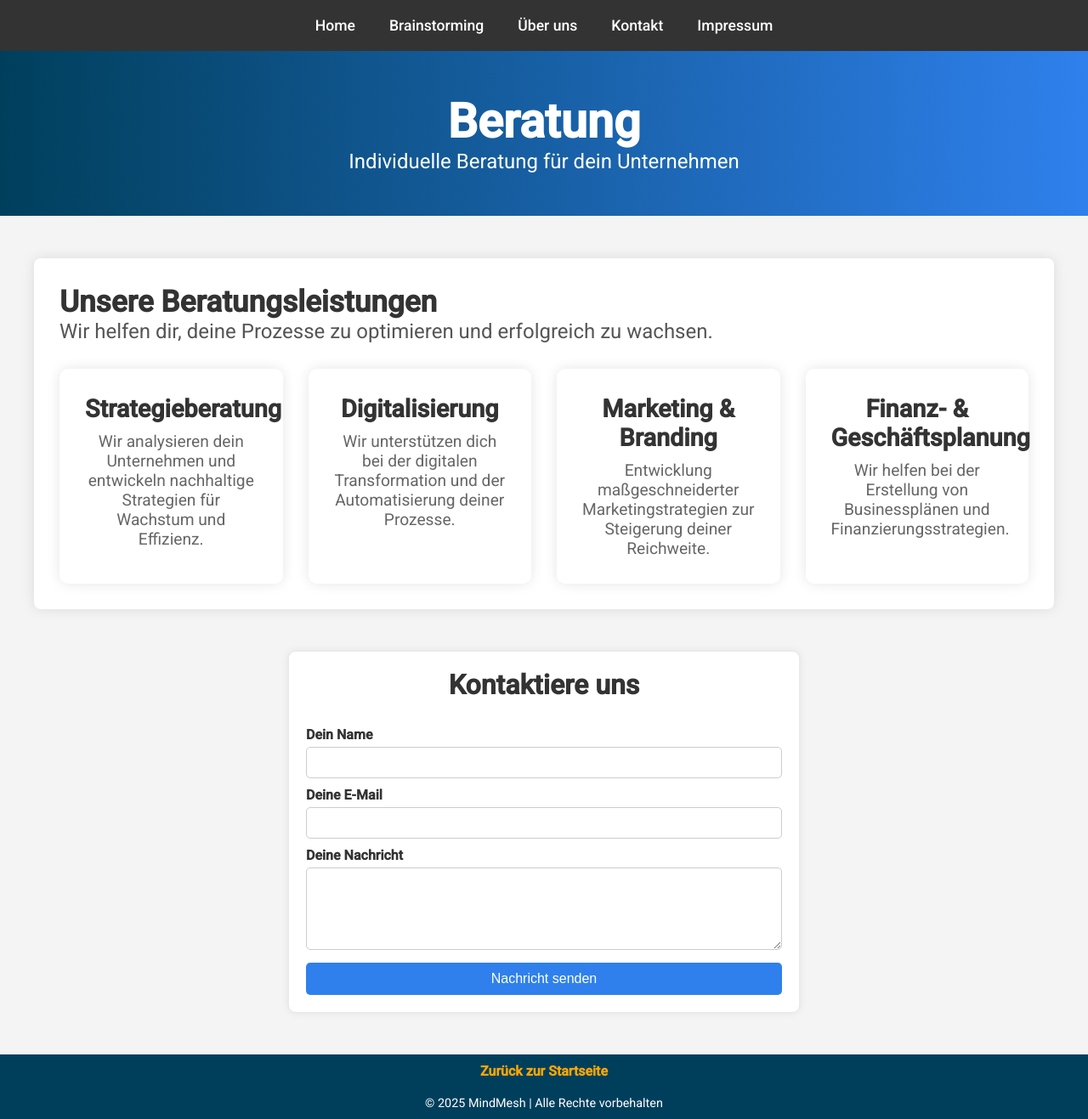
After one commit to MKdev203/E-Business-MindMesh, a Flask app: page /beratung in a window 1280 px wide. The commit adds this page. Shown: the whole page at 85% size. Run offline with Flask 3, Linux system fonts and the light colour scheme.

Commit message:
Beratungsseite implementiert

```diff
--- a/app.py
+++ b/app.py
@@ -52,5 +52,9 @@ def kontakt():
 def impressum():
     return render_template('impressum.html')
 
+@app.route('/beratung')
+def beratung():
+    return render_template('beratung.html')
+
 if __name__ == '__main__':
     app.run(debug=True)
--- /dev/null
+++ b/static/beratung.css
@@ -0,0 +1,181 @@
+/* Allgemeine Stile */
+body {
+    font-family: 'Roboto', sans-serif;
+    margin: 0;
+    padding: 0;
+    background-color: #f4f4f4;
+    color: #333;
+}
+
+/* Navigation */
+nav {
+    background-color: #222;
+    padding: 15px;
+    position: fixed;
+    z-index: 10;
+}
+nav ul {
+    list-style: none;
+    margin: 0;
+    padding: 0;
+    display: flex;
+    justify-content: center;
+}
+nav ul li {
+    margin: 0 15px;
+}
+nav ul li a {
+    color: white;
+    text-decoration: none;
+    font-weight: 500;
+}
+nav ul li a:hover {
+    text-decoration: underline;
+}
+
+/* Hero Section */
+.hero {
+    background: linear-gradient(90deg, #003f5c, #2f80ed);
+    color: white;
+    text-align: center;
+    padding: 50px 20px;
+    margin-top: 60px;
+}
+.hero h1 {
+    font-size: 3.5em;
+    margin: 0;
+    font-weight: bold;
+}
+.hero p {
+    font-size: 1.5em;
+}
+
+/* Container für Inhalte */
+.container {
+    max-width: 1200px;
+    margin: 50px auto;
+    padding: 30px;
+    background: white;
+    border-radius: 8px;
+    box-shadow: 0 0 15px rgba(0, 0, 0, 0.1);
+}
+
+.container h2 {
+    font-size: 2.2em;
+    font-weight: bold;
+    text-align: left;
+}
+.container .description {
+    font-size: 1.5em;
+    text-align: left;
+    color: #555;
+}
+
+/* Beratungsleistungen */
+.services {
+    display: grid;
+    grid-template-columns: repeat(auto-fit, minmax(250px, 1fr));
+    gap: 30px;
+    margin-top: 30px;
+}
+.service-box {
+    background: #fff;
+    padding: 30px;
+    border-radius: 10px;
+    box-shadow: 0 0 15px rgba(0, 0, 0, 0.1);
+    text-align: center;
+    font-size: 1.2em;
+}
+
+.service-box:hover {
+    transform: translateY(-10px);
+    box-shadow: 0 10px 20px rgba(0, 0, 0, 0.1);
+}
+
+.service-box h3 {
+    font-size: 1.5em;
+    margin-bottom: 10px;
+}
+.service-box p {
+    font-size: 1em;
+    color: #666;
+}
+
+/* Kontaktformular */
+.contact-form {
+    max-width: 600px;
+    margin: 50px auto;
+    padding: 20px;
+    background: white;
+    border-radius: 8px;
+    box-shadow: 0 0 10px rgba(0, 0, 0, 0.1);
+}
+.contact-form h2 {
+    text-align: center;
+    font-size: 2em;
+    margin-bottom: 20px;
+}
+.contact-form form {
+    display: flex;
+    flex-direction: column;
+}
+.contact-form label {
+    margin-top: 10px;
+    font-weight: bold;
+}
+.contact-form input,
+.contact-form textarea {
+    width: 100%;
+    padding: 10px;
+    margin-top: 5px;
+    border: 1px solid #ccc;
+    border-radius: 5px;
+}
+.contact-form button {
+    margin-top: 15px;
+    padding: 10px;
+    background: #2f80ed;
+    color: white;
+    border: none;
+    cursor: pointer;
+    border-radius: 5px;
+    font-size: 1em;
+}
+.contact-form button:hover {
+    background: #0056b3;
+}
+
+/* Container für beide Footer */
+.footer-container {
+    display: flex;
+    flex-direction: column;
+    margin-top: auto;
+}
+
+/* Footer: Zurück zur Startseite */
+.footer-top {
+    background-color: #003f5c;
+    color: #ffa600;
+    text-align: center;
+    padding: 10px 0;
+    margin-top: auto;
+}
+
+.footer-top .back-link {
+    color: #ffa600;
+    text-decoration: none;
+    font-weight: bold;
+}
+
+.footer-top .back-link:hover {
+    text-decoration: underline;
+}
+
+/* Footer: Copyright Hinweis */
+.footer-bottom {
+    background-color: #003f5c;
+    color: white;
+    text-align: center;
+    padding: 10px 0;
+    font-size: 0.9rem;
+}
--- /dev/null
+++ b/templates/beratung.html
@@ -0,0 +1,75 @@
+<!DOCTYPE html>
+<html lang="de">
+<head>
+    <meta charset="UTF-8">
+    <meta name="viewport" content="width=device-width, initial-scale=1.0">
+    <title>Beratung</title>
+    <link rel="stylesheet" href="{{ url_for('static', filename='beratung.css') }}">
+
+    <link rel="stylesheet" href="{{ url_for('static', filename='css/nav.css') }}">
+    <link href="https://fonts.googleapis.com/css2?family=Roboto:wght@400;500&family=Open+Sans:wght@300;400&display=swap" rel="stylesheet">
+</head>
+<body>
+
+    <!-- Navigation -->
+    {% include 'nav.html' %}
+
+    <!-- Hero Section -->
+    <header class="hero">
+        <h1>Beratung</h1>
+        <p>Individuelle Beratung für dein Unternehmen</p>
+    </header>
+
+    <!-- Main Content -->
+    <section class="container">
+        <h2>Unsere Beratungsleistungen</h2>
+        <p class="description">Wir helfen dir, deine Prozesse zu optimieren und erfolgreich zu wachsen.</p>
+
+        <div class="services">
+            <div class="service-box">
+                <h3>Strategieberatung</h3>
+                <p>Wir analysieren dein Unternehmen und entwickeln nachhaltige Strategien für Wachstum und Effizienz.</p>
+            </div>
+            <div class="service-box">
+                <h3>Digitalisierung</h3>
+                <p>Wir unterstützen dich bei der digitalen Transformation und der Automatisierung deiner Prozesse.</p>
+            </div>
+            <div class="service-box">
+                <h3>Marketing & Branding</h3>
+                <p>Entwicklung maßgeschneiderter Marketingstrategien zur Steigerung deiner Reichweite.</p>
+            </div>
+            <div class="service-box">
+                <h3>Finanz- & Geschäftsplanung</h3>
+                <p>Wir helfen bei der Erstellung von Businessplänen und Finanzierungsstrategien.</p>
+            </div>
+        </div>
+    </section>
+
+    <!-- Kontaktformular -->
+    <section class="contact-form">
+        <h2>Kontaktiere uns</h2>
+        <form action="/beratung-kontakt" method="POST">
+            <label for="name">Dein Name</label>
+            <input type="text" id="name" name="name" required>
+
+            <label for="email">Deine E-Mail</label>
+            <input type="email" id="email" name="email" required>
+
+            <label for="message">Deine Nachricht</label>
+            <textarea id="message" name="message" rows="5" required></textarea>
+
+            <button type="submit">Nachricht senden</button>
+        </form>
+    </section>
+
+<!-- Footer -->
+<div class="footer-container">
+    <div class="footer-top">
+        <a href="/" class="back-link">Zurück zur Startseite</a>
+    </div>
+    <div class="footer-bottom">
+        © 2025 MindMesh | Alle Rechte vorbehalten
+    </div>
+</div>
+</body>
+</html>
--- a/templates/index.html
+++ b/templates/index.html
@@ -26,7 +26,7 @@
 
     <!-- Introduction Section -->
     <section class="intro">
-        <h2>Willkommen bei uns</h2>
+        <h2>Willkommen bei MindMesh</h2>
         <p>Wir bieten kreative, innovative Lösungen, die dir helfen, dein Unternehmen auf das nächste Level zu bringen. Unsere Expertise erstreckt sich über verschiedene Geschäftsbereiche, in denen wir maßgeschneiderte Strategien und Lösungen anbieten.</p>
     </section>
 
```
